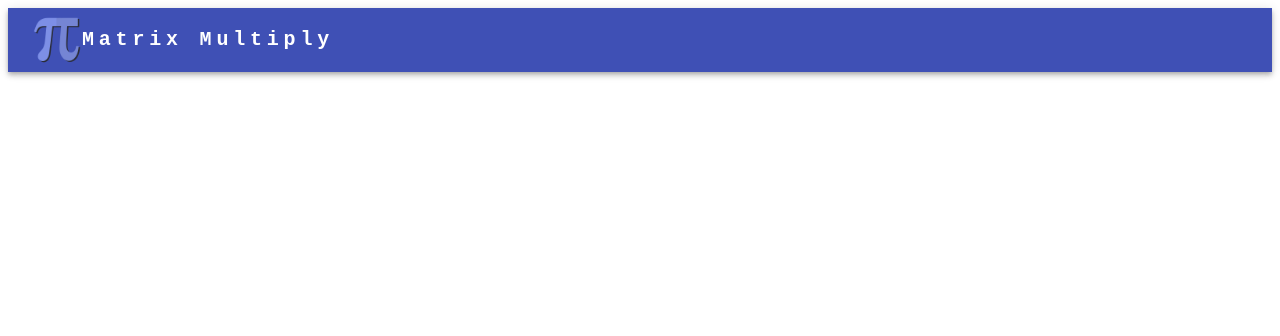
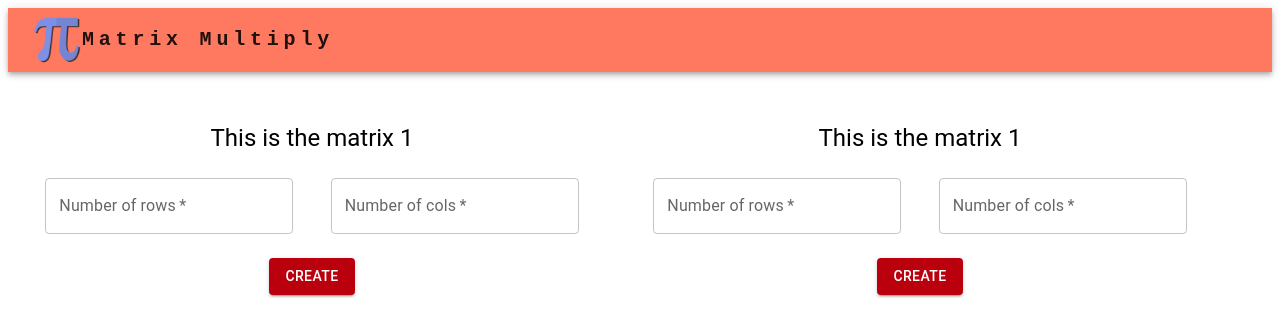
Before and after one commit to MurtazaPakawala/LinearAlgebraPlay, a React (Create React App) app: page / in a window 1280 px wide. Shown: the top 336 px of the page. Built offline with nearby package versions, Linux system fonts and the light colour scheme.

Commit message:
input created

```diff
--- a/src/App.js
+++ b/src/App.js
@@ -1,9 +1,11 @@
+import Main from './Main';
 import Navbar from './Navbar';
 
 function App() {
   return (
     <>
       <Navbar />
+      <Main />
     </>
   );
 }
--- /dev/null
+++ b/src/Main.jsx
@@ -0,0 +1,78 @@
+import { Button, Grid, TextField, Typography } from '@mui/material';
+import React, { useState } from 'react';
+import theme from './colortheme';
+import { ThemeProvider } from '@mui/material/styles';
+import Matrix from './Matrix';
+const InnerGrid = ({ setMatrix, showMatrix }) => {
+  let col = null;
+  let row = null;
+  const handleChangeCol = (e) => {
+    col = e;
+    if (e.length === 0) col = null;
+  };
+  const handleChangeRow = (e) => {
+    row = e;
+    if (e.length === 0) row = null;
+  };
+  const handleCreate = () => {
+    if (row && col) {
+      setMatrix({ row, col });
+      showMatrix(true);
+    }
+  };
+  return (
+    <>
+      <Grid item xs={12} display={'flex'} justifyContent={'center'}>
+        <Typography variant='h5'>This is the matrix 1</Typography>
+      </Grid>
+      <Grid item xs={12} display={'flex'} justifyContent={'space-evenly'}>
+        <TextField
+          type='number'
+          id='outlined-basic'
+          label='Number of rows'
+          required
+          variant='outlined'
+          onChange={(e) => handleChangeRow(e.target.value)}
+        />
+        <TextField
+          type='number'
+          id='outlined-basic'
+          label='Number of cols'
+          required
+          variant='outlined'
+          onChange={(e) => handleChangeCol(e.target.value)}
+        />
+      </Grid>
+      <Grid item xs={12} display={'flex'} justifyContent={'space-evenly'}>
+        <ThemeProvider theme={theme}>
+          <Button onClick={handleCreate} variant='contained' color='success'>
+            create
+          </Button>
+        </ThemeProvider>
+      </Grid>
+    </>
+  );
+};
+const Main = () => {
+  const [matrixOne, setMatrixOne] = useState({ row: null, col: null });
+  const [matrixTwo, setMatrixTwo] = useState({ row: null, col: null });
+  const [showMatrixOne, setShowMatrixOne] = useState(false);
+  const [showMatrixTwo, setShowMatrixTwo] = useState(false);
+  return (
+    <Grid container style={{ marginTop: 50 }}>
+      <Grid container xs={6} spacing={3}>
+        <InnerGrid setMatrix={setMatrixOne} showMatrix={setShowMatrixOne} />
+      </Grid>
+      <Grid container xs={6} spacing={3}>
+        <InnerGrid setMatrix={setMatrixOne} showMatrix={setShowMatrixTwo} />
+      </Grid>
+      {showMatrixOne && (
+        <Grid>
+          <Matrix row={matrixOne.row} col={matrixOne.col} />
+        </Grid>
+      )}
+    </Grid>
+  );
+};
+
+export default Main;
--- /dev/null
+++ b/src/Matrix.jsx
@@ -0,0 +1,15 @@
+import { Button } from '@mui/material';
+import React, { useState } from 'react';
+
+const Matrix = ({ row, col }) => {
+  const [matrix, setMatrix] = useState(
+    Array(row)
+      .fill()
+      .map(() => Array(col).fill(Math.floor(Math.random() * 1000)))
+  );
+  console.log(row, col);
+  console.log('see', matrix);
+  return matrix.map((col) => col.map((elem) => <Button>{elem}</Button>));
+};
+
+export default Matrix;
--- a/src/Navbar.jsx
+++ b/src/Navbar.jsx
@@ -5,16 +5,15 @@ import Typography from '@mui/material/Typography';
 import Container from '@mui/material/Container';
 import logo from './static/logo.png';
 import theme from './colortheme';
+import { ThemeProvider } from '@emotion/react';
 
-// src for image
-const imgSrc =
-  'https://www.vhv.rs/dpng/d/436-4369452_lime-green-pi-svg-clip-arts-math-symbol.png';
 function Navbar() {
-  console.log(theme.palette.primary.light);
+  console.log(theme.palette.secondary.main);
   return (
-    <AppBar position='static'>
+    <ThemeProvider theme={theme}>
+      <AppBar color='nav' position='static'>
         <Container
-        sx={{ backgroundColor: theme.palette.primary.main }}
+          sx={{ backgroundColor: theme.palette.secondary.light }}
           maxWidth='xl'
         >
           <Toolbar disableGutters>
@@ -44,6 +43,7 @@ function Navbar() {
           </Toolbar>
         </Container>
       </AppBar>
+    </ThemeProvider>
   );
 }
 export default Navbar;
--- a/src/colortheme.js
+++ b/src/colortheme.js
@@ -14,6 +14,12 @@ const theme = createTheme({
       dark: '#ba000d',
       contrastText: '#000',
     },
+    nav: {
+      light: '#ff7961',
+    },
+    success: {
+      main: '#ba000d',
+    },
   },
 });
 export default theme;
```
Lines whose indentation alone changed are shown as unchanged.
